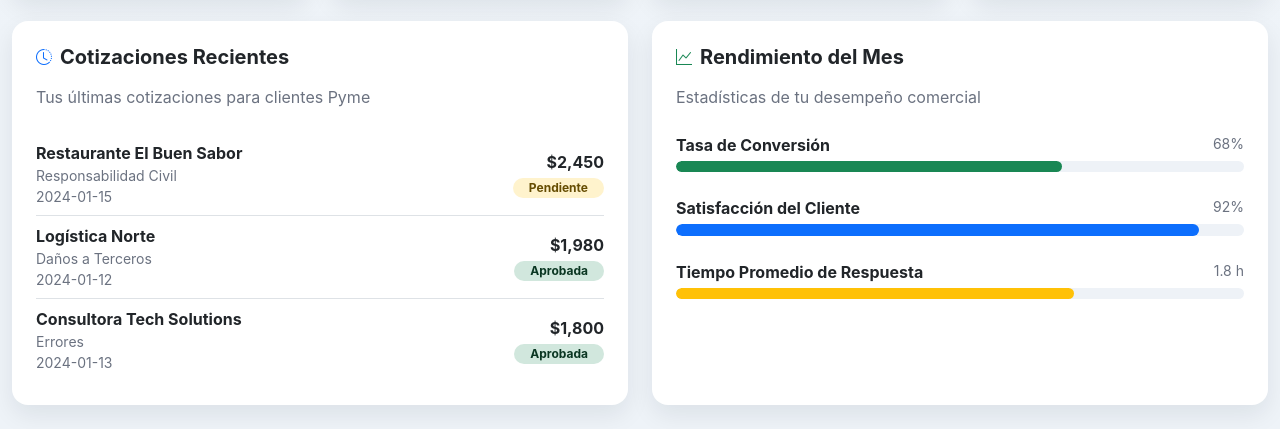
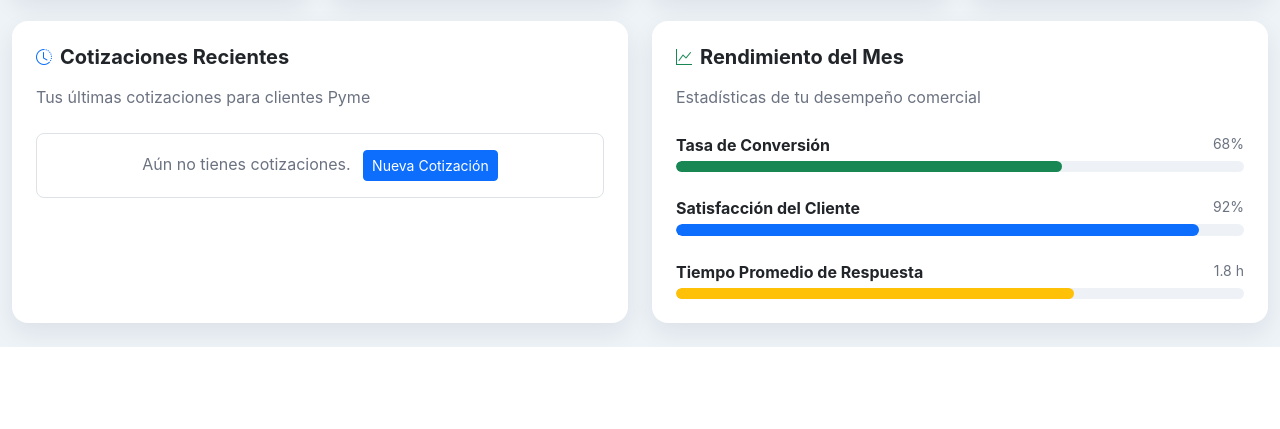
Before and after one commit to lauraac/SegurosPyme, a plain HTML site: page Dashboard/index.html in a window 1280 px wide. Shown: the part 539-968 px from the top of the page. After the commit the page ends 886 px from the top, so only its background shows below. Drawn offline with nearby package versions, Linux system fonts and the light colour scheme.

Commit message:
chore:details

```diff
--- a/Dashboard/index.html
+++ b/Dashboard/index.html
@@ -159,66 +159,36 @@
                 Tus últimas cotizaciones para clientes Pyme
               </p>
 
-              <!-- Item -->
-              <div class="list-group list-group-flush">
-                <div class="list-group-item px-0">
+              <!-- Lista dinámica -->
+              <div id="quotes-list" class="list-group list-group-flush"></div>
+
+              <!-- Estado vacío -->
               <div
-                    class="d-flex align-items-center justify-content-between flex-wrap gap-3"
+                id="quotes-empty"
+                class="text-secondary border rounded-3 p-3 text-center"
               >
-                    <div>
-                      <div class="fw-700">Restaurante El Buen Sabor</div>
-                      <div class="text-secondary small">
-                        Responsabilidad Civil
-                      </div>
-                      <div class="text-secondary small">2024-01-15</div>
-                    </div>
-                    <div class="text-end">
-                      <div class="fw-700">$2,450</div>
-                      <span
-                        class="badge bg-warning-subtle text-warning-emphasis rounded-pill px-3"
-                        >Pendiente</span
+                Aún no tienes cotizaciones.
+                <a
+                  href="../cotizacion/index.html"
+                  class="btn btn-sm btn-primary ms-2"
                 >
-                    </div>
-                  </div>
+                  Nueva Cotización
+                </a>
               </div>
 
-                <div class="list-group-item px-0">
+              <!-- Última cotización -->
               <div
-                    class="d-flex align-items-center justify-content-between flex-wrap gap-3"
+                id="last-quote"
+                class="mt-4 p-3 rounded-3 border bg-white d-none"
               >
-                    <div>
-                      <div class="fw-700">Logística Norte</div>
-                      <div class="text-secondary small">Daños a Terceros</div>
-                      <div class="text-secondary small">2024-01-12</div>
+                <div class="d-flex align-items-center gap-2 mb-1">
+                  <i class="bi bi-receipt text-primary"></i>
+                  <h6 class="mb-0 fw-700">Última cotización generada</h6>
                 </div>
-                    <div class="text-end">
-                      <div class="fw-700">$1,980</div>
-                      <span
-                        class="badge bg-success-subtle text-success-emphasis rounded-pill px-3"
-                        >Aprobada</span
-                      >
+                <div class="small text-secondary">
+                  Se actualiza al confirmar el presupuesto en el chat
                 </div>
-                  </div>
-                </div>
-
-                <div class="list-group-item px-0">
-                  <div
-                    class="d-flex align-items-center justify-content-between flex-wrap gap-3"
-                  >
-                    <div>
-                      <div class="fw-700">Consultora Tech Solutions</div>
-                      <div class="text-secondary small">Errores</div>
-                      <div class="text-secondary small">2024-01-13</div>
-                    </div>
-                    <div class="text-end">
-                      <div class="fw-700">$1,800</div>
-                      <span
-                        class="badge bg-success-subtle text-success-emphasis rounded-pill px-3"
-                        >Aprobada</span
-                      >
-                    </div>
-                  </div>
-                </div>
+                <div id="last-quote-body" class="mt-2"></div>
               </div>
             </div>
           </div>
@@ -295,12 +265,20 @@
 
       // Ajusta el link "Nueva Cotización" para pasar también por querystring
       const newQuoteLink = document.querySelector(
-        'a[href*="Cotizacion/index.html"]'
+        'a[href*="cotizacion/index.html"]'
       );
       if (newQuoteLink) {
-        newQuoteLink.href = `../Cotizacion/index.html?name=${encodeURIComponent(
+        newQuoteLink.href = `../cotizacion/index.html?name=${encodeURIComponent(
           name
         )}&company=${encodeURIComponent(company)}`;
+      }
+      const quotesList = document.getElementById("quotes-list");
+      const quotesEmpty = document.getElementById("quotes-empty");
+
+      if (quotesList && quotesList.children.length > 0) {
+        quotesEmpty.classList.add("d-none");
+      } else {
+        quotesEmpty.classList.remove("d-none");
       }
     </script>
   </body>
```
Also changed, not shown: server/server.js (+16 -15 lines). Lines whose indentation alone changed are shown as unchanged.
